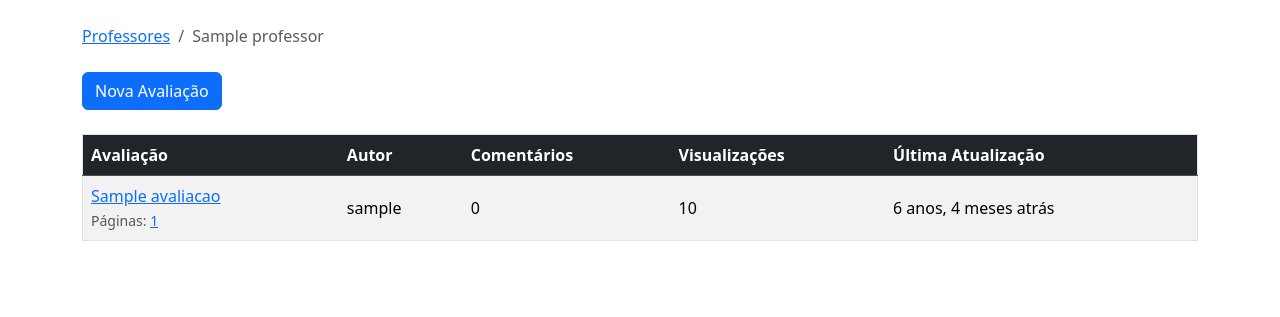
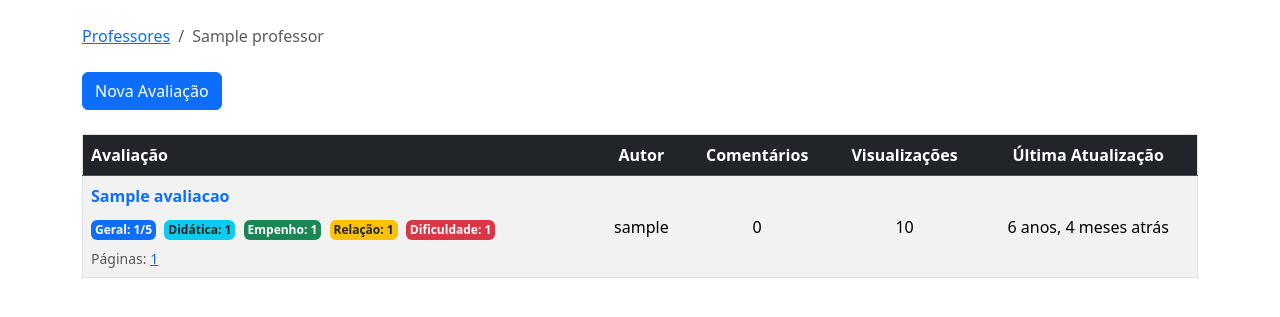
Before and after one commit to PedroPalharesAkaK/Django_Project, a Django app: page /professores/1/ in a window 1280 px wide. Shown: the part 56-373 px from the top of the page. Run offline with Django 5.2, Linux system fonts and the light colour scheme; tables that the repository leaves empty hold one stand-in row (values such as "Sample post"); some libraries are stand-ins or nearby versions.

Commit message:
notas nas avaliaçao

```diff
--- a/boards/views.py
+++ b/boards/views.py
@@ -12,6 +12,7 @@ from django.db.models import Count
 from django.views.generic import ListView
 from django.core.paginator import Paginator, EmptyPage, PageNotAnInteger
 from django.db.models import F
+from django.views.decorators.cache import never_cache
 
 
 
@@ -80,6 +81,7 @@ class ComentarioListView(ListView):
         return queryset
 
 @login_required
+@never_cache
 def new_avaliacao(request, pk):
     professor = get_object_or_404(Professor, pk=pk)
 
--- a/templates/avaliacoes.html
+++ b/templates/avaliacoes.html
@@ -20,10 +20,10 @@
   </div>
 
   <div class="table-responsive">
-    <table class="table table-striped border">
+    <table class="table table-striped border text-center">
       <thead class="table-dark">
         <tr>
-          <th>Avaliação</th>
+          <th class="text-start">Avaliação</th>
           <th>Autor</th>
           <th>Comentários</th>
           <th>Visualizações</th>
@@ -34,11 +34,20 @@
         {% for avaliacao in avaliacoes %}
           {% url 'avaliacao_comentarios' professor.pk avaliacao.pk as avaliacao_url %}
           <tr>
-            <td>
-              <p class="mb-0">
-                <a href="{{ avaliacao_url }}">{{ avaliacao.titulo }}</a>
+            <td class="text-start">
+              <p class="mb-1">
+                <a href="{{ avaliacao_url }}" class="fw-bold text-decoration-none">{{ avaliacao.titulo }}</a>
               </p>
-              <small class="text-muted">
+
+              <div class="mb-2 mt-2">
+                <span class="badge bg-primary text-white p-1 me-1">Geral: {{ avaliacao.nota_geral }}/5</span>
+                <span class="badge bg-info text-dark p-1 me-1">Didática: {{ avaliacao.nota_didatica }}</span>
+                <span class="badge bg-success p-1 me-1">Empenho: {{ avaliacao.nota_empenho }}</span>
+                <span class="badge bg-warning text-dark p-1 me-1">Relação: {{ avaliacao.nota_relacao }}</span>
+                <span class="badge bg-danger p-1">Dificuldade: {{ avaliacao.nota_dificuldade }}</span>
+              </div>
+
+              <small class="text-muted d-block">
                 Páginas:
                 {% for i in avaliacao.get_page_range %}
                   <a href="{{ avaliacao_url }}?page={{ i }}">{{ i }}</a>
@@ -55,7 +64,7 @@
           </tr>
         {% empty %}
           <tr>
-            <td colspan="5" class="text-center text-muted">
+            <td colspan="5" class="text-center text-muted py-4">
               Ainda não há avaliações para este professor. Seja o primeiro a avaliar!
             </td>
           </tr>
```
Also changed, not shown: boards/tests/test_form_new_avaliacao.py (added, +76 -0 lines), boards/tests/test_view_new_avaliacao.py (+7 -2 lines).
